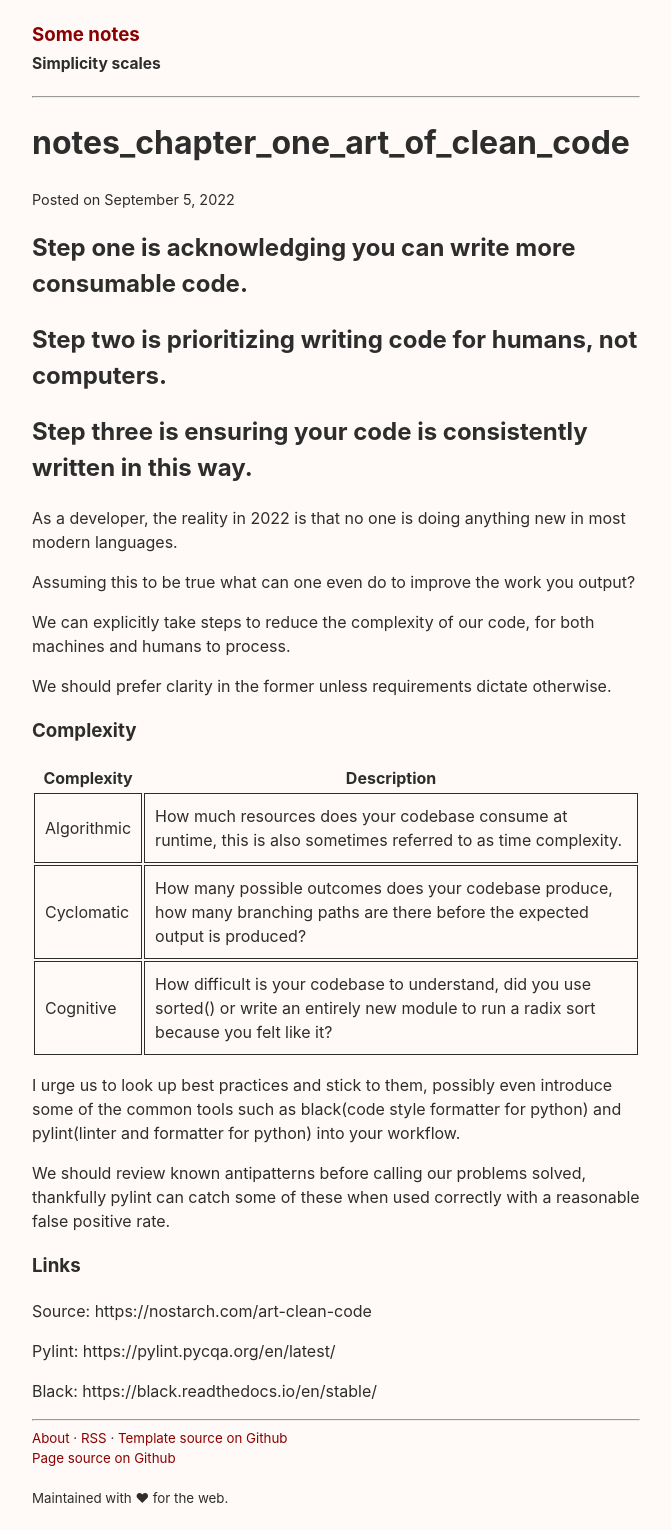
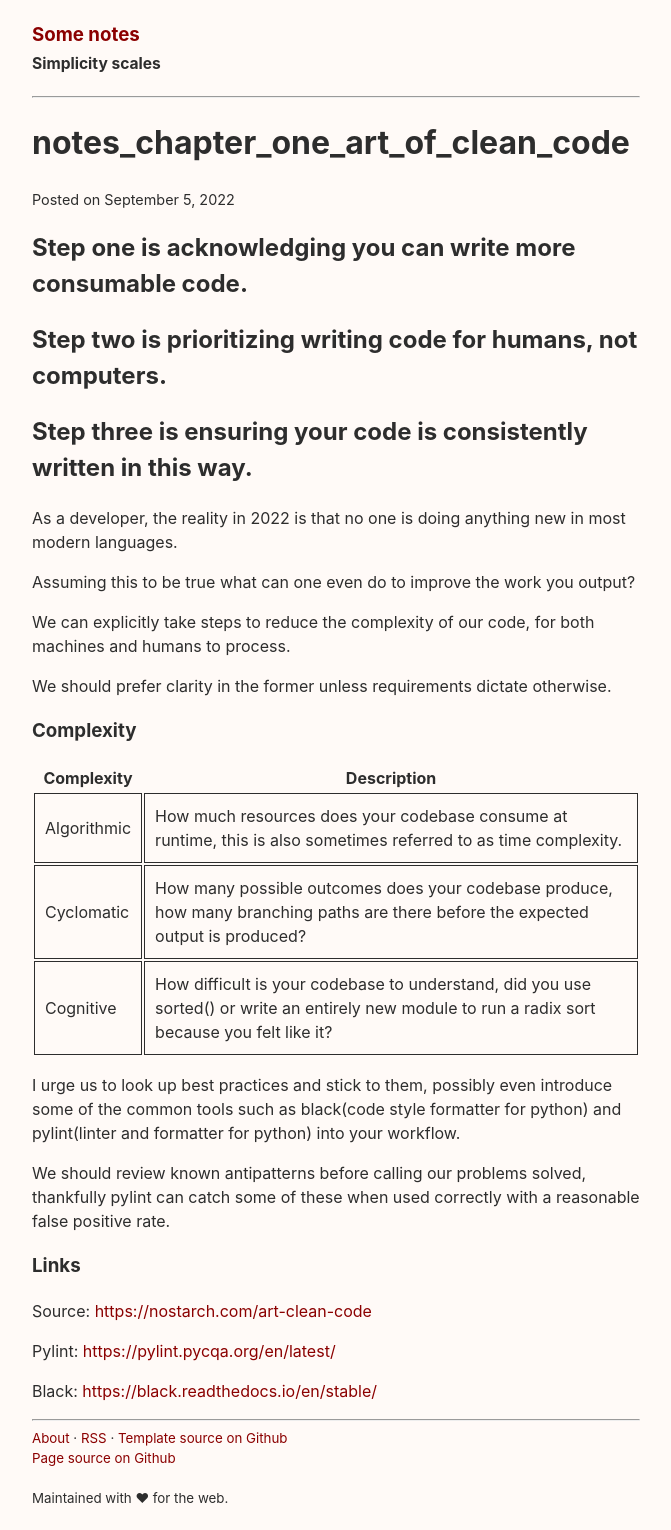
Before and after one commit to iks0x1b/iks0x1b.github.io, a Jekyll site: the page built from _posts/2022-09-05-clean_code_notes_01.md, in a window 1280 px wide. Shown: the whole page, without its empty margins (304-975 px from the left). Built offline with Jekyll 4.4.1, drawn with Linux system fonts in a browser that asks for light colours; some of the changed lines change nothing that is shown.

Commit message:
this ones for the machine

```diff
--- a/_posts/2022-09-05-clean_code_notes_01.md
+++ b/_posts/2022-09-05-clean_code_notes_01.md
@@ -30,8 +30,8 @@ We should review known antipatterns before calling our problems solved, thankful
 
 ### Links
 
-Source: https://nostarch.com/art-clean-code
+Source: [https://nostarch.com/art-clean-code](https://nostarch.com/art-clean-code)
 
-Pylint: https://pylint.pycqa.org/en/latest/
+Pylint: [https://pylint.pycqa.org/en/latest/](https://pylint.pycqa.org/en/latest/)
 
-Black: https://black.readthedocs.io/en/stable/
+Black: [https://black.readthedocs.io/en/stable/](https://black.readthedocs.io/en/stable/)
```
